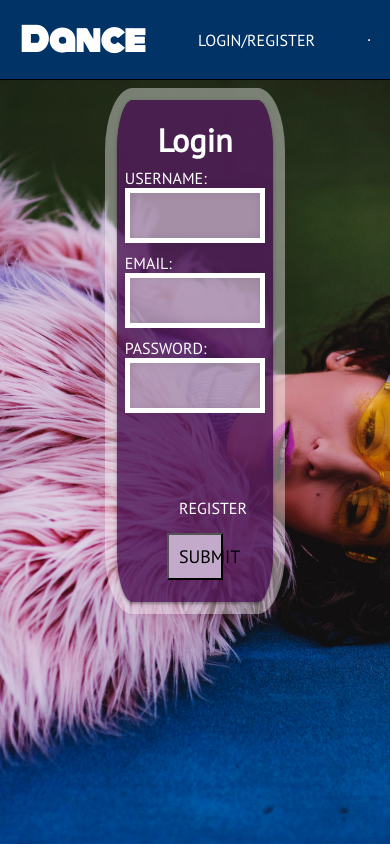
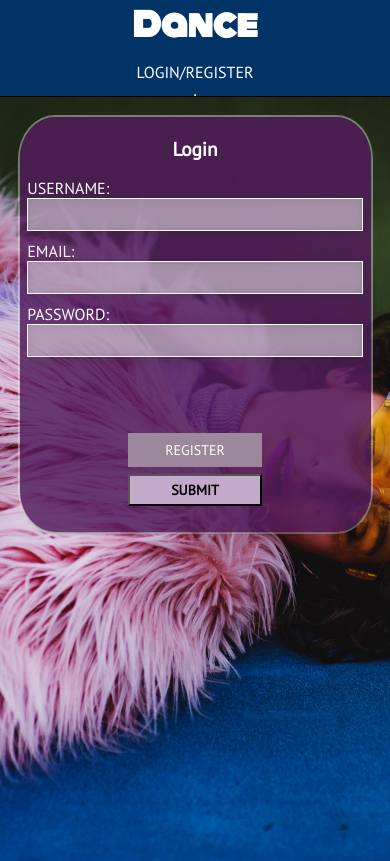
Before and after one commit to GabrielleEaston/dance-studio-app, a React (Create React App) app in the folder client/: page /login in a window 390 px wide. Built offline with nearby package versions, Linux system fonts and the light colour scheme; no server answers.

Commit message:
add styles

```diff
--- a/client/src/App.css
+++ b/client/src/App.css
@@ -23,6 +23,7 @@ button {
   font-family: "PT Sans", sans-serif;
   font-size: 18px;
   text-transform: uppercase;
+  font-weight: bold;
 }
 button.logout {
   background-color: #013366;
@@ -127,6 +128,9 @@ button.all-dances {
   width: 20%;
   background-color: #9c889c;
 }
+a.register{
+  background-color: #9c889c;
+}
 .dance-info-container {
   display: flex;
   flex-direction: column;
@@ -156,3 +160,42 @@ button.all-dances {
   object-fit: contain;
   border: 1px solid #9c889c;
 }
+
+
+@media (max-width: 550px){
+header{
+  flex-direction: column;
+  height: 100%;
+}
+
+
+  .login-form {
+    margin: 5% 5%;
+    box-shadow: 0 2px 2px rgba(0, 0, 0, 0.2), 0 1px 2px rgba(0, 0, 0, 0.2),
+      0 0 0 2px rgba(255, 255, 255, 0.4);
+    text-align: left;
+  }
+  .login-form h3{
+    font-size: 1.2em;
+  }
+  input, select{
+    border: 1px solid white;
+    padding: 8px;
+
+  }
+  a.register{
+    padding: 8px;
+    font-size: 14px;
+  }
+  .login-form button{
+    padding: 5px;
+    font-size: 14px;
+  }
+  .dance-container{
+    width: 100%;
+  }
+  .dance-info-container p{
+    width: 80%;
+  }
+
+}
--- a/client/src/components/Login.jsx
+++ b/client/src/components/Login.jsx
@@ -57,7 +57,9 @@ export default class Login extends Component {
         <br></br>
         <br />
         <br />
-        <Link to="/register">register</Link>
+        <Link className="register" to="/register">
+          register
+        </Link>
         <button>Submit</button>
       </form>
     );
```
